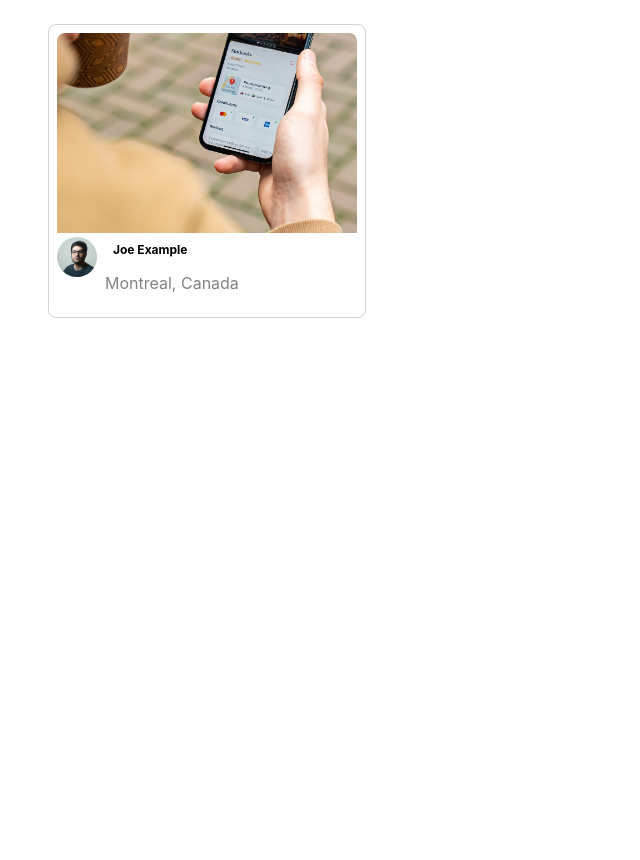
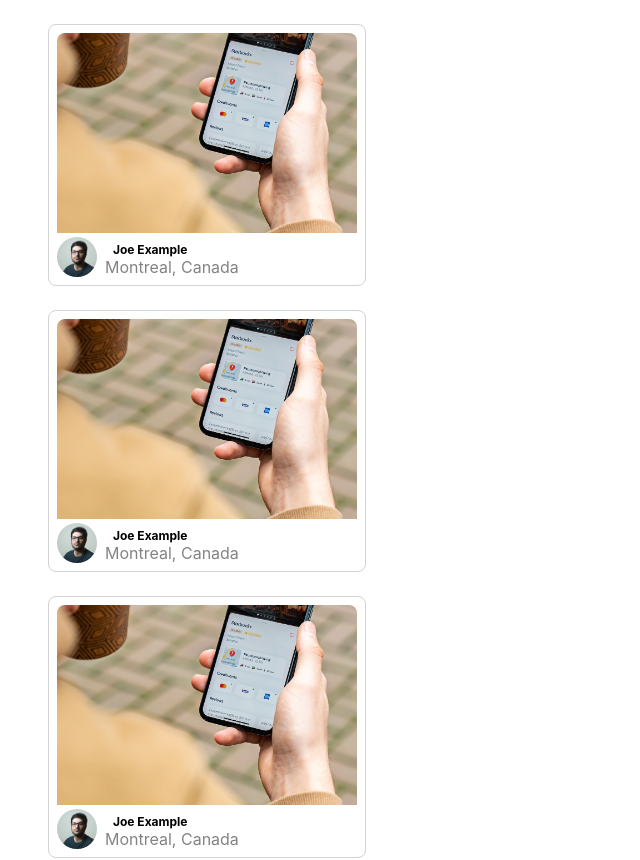
Before and after one commit to Jaidenpearson/photoLabs, a React (Create React App) app in the folder frontend/: page / in a window 1280 px wide. Shown: the top 860 px of the page, without its empty margins (0-640 px from the left). Before the commit the page ends 800 px from the top, so only its background shows below. Built offline with nearby package versions, Linux system fonts and the light colour scheme; the HTML template or start-up script is replaced by a standard one.

Commit message:
using new Array to render more than one component

```diff
--- a/frontend/src/App.jsx
+++ b/frontend/src/App.jsx
@@ -16,9 +16,14 @@ const App = () => {
     profile: `${process.env.PUBLIC_URL}/profile-1.jpg`,
   };
 
+  const photos = new Array(3).fill(sampleDataForPhotoListItem)
+
   return (
     <div className="App">
       <PhotoListItem sampleDataForPhotoListItem={sampleDataForPhotoListItem}/>
+      {photos.map((info, index) => (
+        <PhotoListItem key={index} sampleDataForPhotoListItem={info}/>
+      ))}
     </div>
   );
 };
--- a/frontend/src/components/PhotoListItem.jsx
+++ b/frontend/src/components/PhotoListItem.jsx
@@ -8,14 +8,14 @@ const PhotoListItem = ({sampleDataForPhotoListItem}) => {
     <>
     <div className="photo-list__item">
       <img className="photo-list__image" src={sampleDataForPhotoListItem.imageSource} alt="" />
-      <div className="photo-list__user-details">
-        <img className="photo-list__user-profile" src={sampleDataForPhotoListItem.profile} alt="" />
-        <div>
-          <p className="photo-list__user-info">{sampleDataForPhotoListItem.username}</p>
-          <p className="photo-list__user-location">{sampleDataForPhotoListItem.location.city}, {sampleDataForPhotoListItem.location.country}</p>
+        <div className="photo-list__user-details">
+          <img className="photo-list__user-profile" src={sampleDataForPhotoListItem.profile} alt="" />
+          <div>
+            <div className="photo-list__user-info">{sampleDataForPhotoListItem.username}</div>
+            <div className="photo-list__user-location">{sampleDataForPhotoListItem.location.city}, {sampleDataForPhotoListItem.location.country}</div>
+          </div>
         </div>
       </div>
-    </div>
     </>
   )
 };
--- a/frontend/src/styles/PhotoListItem.scss
+++ b/frontend/src/styles/PhotoListItem.scss
@@ -34,6 +34,8 @@
 
 .photo-list__user-details {
   display: flex;
+  justify-content: flex-start;
+  align-content: center;
 }
 
 .photo-list__user-info {
```
